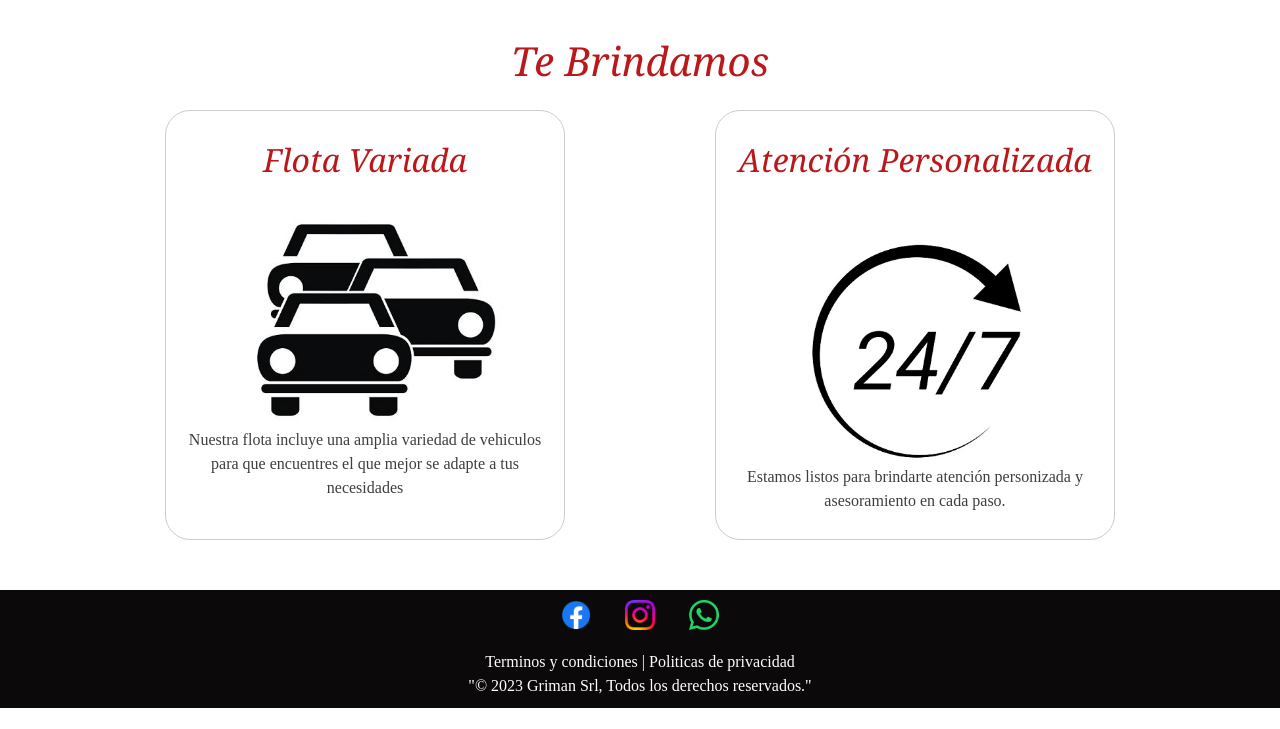
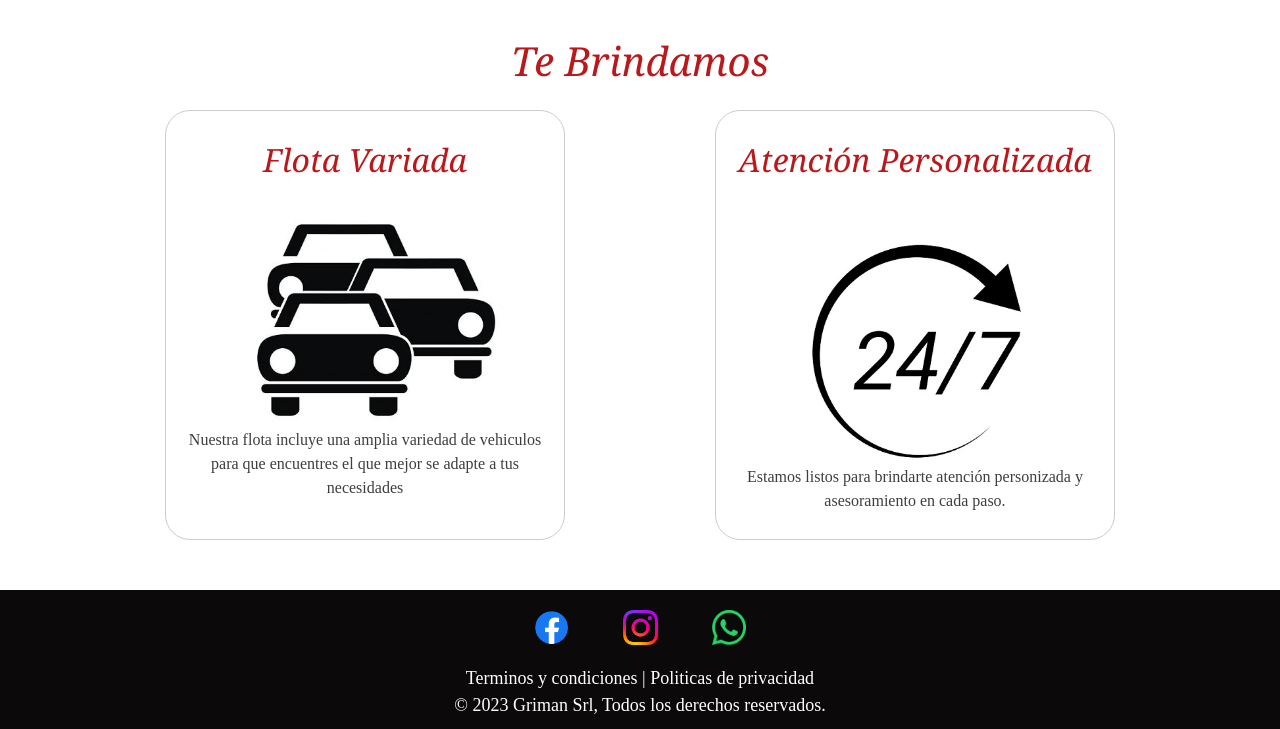
Before and after one commit to Daianab03/Griman-SRL, a website: page index.html in a window 1280 px wide. Shown: the part 524-1253 px from the top of the page. Before the commit the page ends 1232 px from the top, so only its background shows below. Drawn offline with nearby package versions, Linux system fonts and the light colour scheme.

Commit message:
ajustes en el footer

```diff
--- a/index.html
+++ b/index.html
@@ -92,7 +92,7 @@
     </div>
     <div class="footer_derechos">Terminos y condiciones | Politicas de privacidad
       <br>
-      "© 2023 Griman Srl, Todos los derechos reservados."
+      © 2023 Griman Srl, Todos los derechos reservados.
     </div>
   </footer>
 
--- a/scss/modulos/_footer.scss
+++ b/scss/modulos/_footer.scss
@@ -9,15 +9,15 @@
     text-align: center;
 
     .footer_redes {
-        margin-top: 10px;
+        margin-top: 20px;
         margin-bottom: 10px;
 
         a {
-            margin: 15px;
+            margin: 25px;
         }
 
         img {
-            height: 30px;
+            height: 35px;
         }
     }
 
@@ -25,5 +25,6 @@
         color: $color-blanco;
         margin-top: 10px;
         margin-bottom: 10px;
+        font-size:large;
     }
 }
--- a/scss/modulos/_media-query.scss
+++ b/scss/modulos/_media-query.scss
@@ -38,7 +38,7 @@
     }
 
     .footer_derechos {
-        font-size: 18px;
+        font-size:x-large;
     }
 }
 
```
Also changed, not shown: pages/contacto.html (+1 -1 lines), pages/nosotros.html (+1 -1 lines), pages/reservas.html (+1 -1 lines), pages/vehiculos.html (+1 -1 lines), css/estilo.css, 1 other file.
